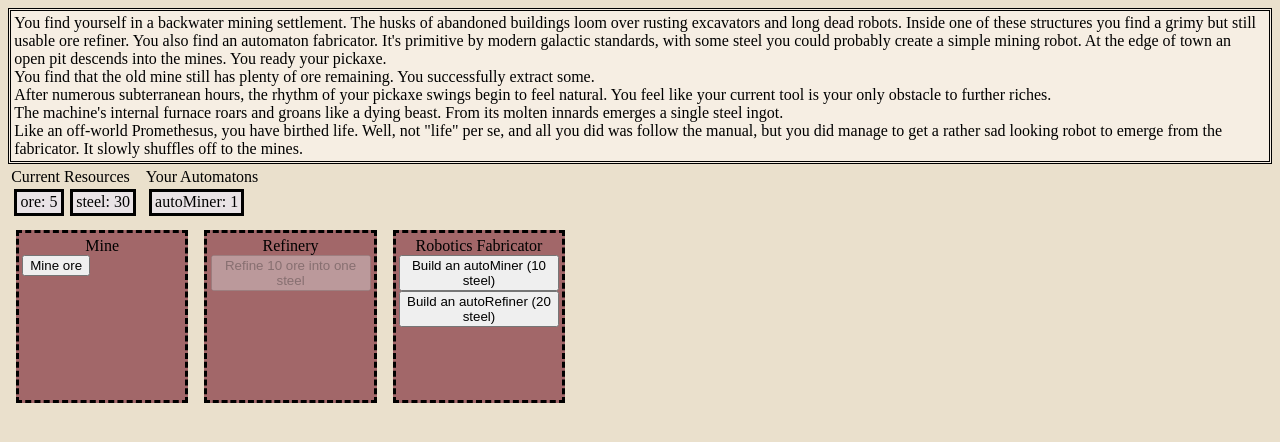
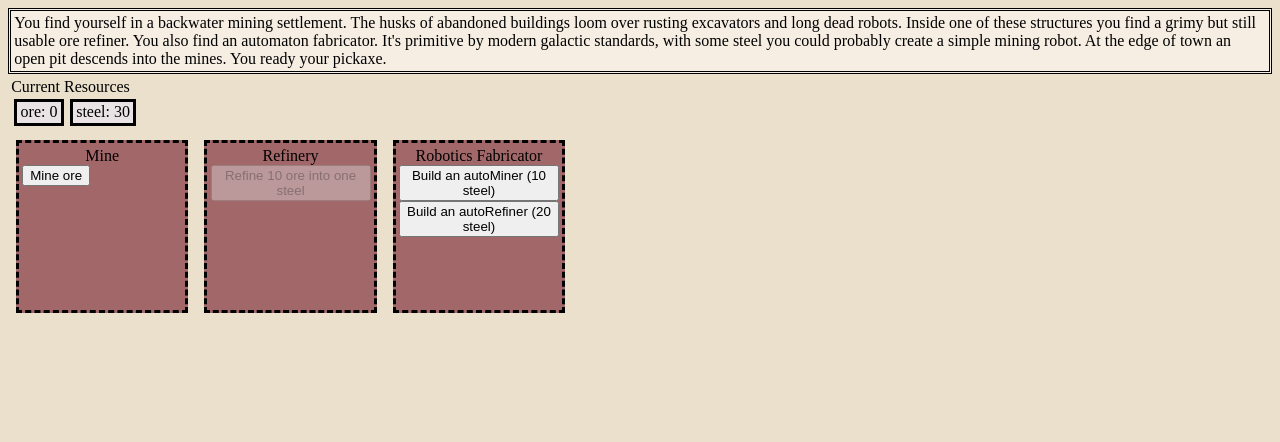
Before and after one commit to michaelwhittemore/vue-clicker-game, a Vue app: page / in a window 1280 px wide. Shown: the top 442 px of the page. Built offline with nearby package versions, Linux system fonts and the light colour scheme.

Commit message:
first round of nnarative triggers working

```diff
--- a/src/components/BuyAutomaton.vue
+++ b/src/components/BuyAutomaton.vue
@@ -10,7 +10,7 @@ const props = defineProps<{
 }>()
 let costResource: ValidResources;
 let costQuantity: number;
-switch (props.automatonType){
+switch (props.automatonType) {
     case 'autoMiner':
         costResource = 'steel';
         costQuantity = 10;
@@ -27,6 +27,7 @@ const computedHasEnoughResources = computed(() => {
     return gameStateStorage.resources[costResource] < costQuantity
 })
 const onClickHandler = () => {
+    gameStateStorage.narrativeTriggers.hasBuiltAutoMiner = true;
     gameStateStorage.automatons[props.automatonType]++;
     gameStateStorage.resources[costResource] -= costQuantity;
     // here! - adding exp for testing
--- a/src/components/GenerateResourceButton.vue
+++ b/src/components/GenerateResourceButton.vue
@@ -13,6 +13,7 @@ switch (props.resourceType) {
         console.error('invalid resource type for generate button')
 }
 const onClickHandler = () => {
+    gameStateStorage.narrativeTriggers.hasMined = true;
     gameStateStorage.resources.ore++
     // ---- This is all exp and level up logic ------
     gameStateStorage.skills.mining.experience++;
@@ -20,6 +21,7 @@ const onClickHandler = () => {
     if (gameStateStorage.skills.mining.experience >= gameStateStorage.skills.mining.targetExperience){
         gameStateStorage.skills.mining.experience = 0;
         gameStateStorage.skills.mining.level++;
+        gameStateStorage.narrativeTriggers.hasLeveledMining = true;
         // currently increasing by 15%
         gameStateStorage.skills.mining.targetExperience = Math.trunc(gameStateStorage.skills.mining.targetExperience * 1.15)
     }
--- a/src/components/NarrativeText.vue
+++ b/src/components/NarrativeText.vue
@@ -1,31 +1,13 @@
 <script setup lang="ts">
 import { computed } from 'vue';
 import { gameStateStorage } from '@/typescript/gameStateStorage';
-// Hmm maybe we have a text JSON asset?
-// What determines if we add stuff? Maybe it's computed via state storage
-// Also maybe we should frame this as a journal??
 
-/*
-1. Add Text snippets for first time:
-    - getting ore "You find that the old mine still has plenty of ore remaining. You successfully
-    extract some."
-    - refining steel
-    - Building an autominer
-    - leveling up mining - "After numerous subterranean hours,  Mining starts to feel more familiar/natural (something about
-    the the rhythm of the pickaxe). You feel like your current instrument is your only obstacle to further riches."
-    - oh different for frist leveling up and hitting level five?
-2. These should correspond to a series of bools on the storage
-3. I think we will need a seperate map of all the text
-4. Then iterate over all of it
-5. Need to modify this not to use <p> tags and use custom divs instead - like "text entry"
-*/
-
-
+// TODOs, the ordering might get funky. May need to do insertion of some kind somewhere and use a map.
 const narrativeTriggersToText = {
     hasMined: 'You find that the old mine still has plenty of ore remaining. You successfully extract some.',
-    hasLeveledMining: 'After numerous subterranean hours, the rhythm of your pickaxe swings begin to feel natural. You feel like your current tool is your only obstacle to further riches.',
-    hasRefinedOre: 'The machine\'s internal furnace roars and groans like a dying beast. From its molten innards emerges a single steel ingot.',
-    hasBuiltAutoMiner: 'Like an off-world Promethesus, you have birthed life. Well, not "life" per se, and all you did was follow the manual, but you did manage to get a rather sad looking robot to emerge from the fabricator. It slowly shuffles off to the mines.',
+    hasLeveledMining: 'After numerous subterranean hours, the rhythm of your pickaxe swings begin to feel natural. You believe your current tool is your only obstacle to further riches. (You can now wield the next tier of pickaxes).',
+    hasRefinedOre: 'The machine\'s internal furnace roars and groans. From its molten innards emerges a single steel ingot.',
+    hasBuiltAutoMiner: 'Like an off-world Prometheus, you have birthed life. Well, not "life" per se, and all you did was follow the manual, but you did manage to get a rather sad looking robot to emerge from the fabricator. It slowly shuffles off to the mines.',
 }
 
 // Returns an array of the text of narrativeTriggersToText where narrativeTriggers is true
--- a/src/components/RefineButton.vue
+++ b/src/components/RefineButton.vue
@@ -3,11 +3,9 @@ import { computed } from 'vue';
 import { gameStateStorage } from '@/typescript/gameStateStorage';
 
 const onClickHandler = () => {
-    if (gameStateStorage.resources.ore < 10){
-        console.warn('whoops, need more ore')
-    }
-   gameStateStorage.resources.ore-= 10;
-   gameStateStorage.resources.steel++;
+    gameStateStorage.narrativeTriggers.hasRefinedOre = true;
+    gameStateStorage.resources.ore -= 10;
+    gameStateStorage.resources.steel++;
 }
 const notEnoughOre = computed(() => gameStateStorage.resources.ore < 10)
 </script>
--- a/src/typescript/gameStateStorage.ts
+++ b/src/typescript/gameStateStorage.ts
@@ -35,7 +35,7 @@ export interface StateStorageObject {
 
 const gameStateStorageObject: StateStorageObject = {
     automatons: {
-        autoMiner: 1,
+        autoMiner: 0,
         autoRefiner: 0,
     },
     resources: {
@@ -62,11 +62,10 @@ const gameStateStorageObject: StateStorageObject = {
     goods: {},
     technologies: {},
     narrativeTriggers: {
-        hasMined: true,
-        hasLeveledMining: true,
-        hasRefinedOre: true,
-        hasBuiltAutoMiner: true,
-
+        hasMined: false,
+        hasLeveledMining: false,
+        hasRefinedOre: false,
+        hasBuiltAutoMiner: false,
     },
 }
 
```
Also changed, not shown: 1 other file (tests, documents, lock files or other folders).
